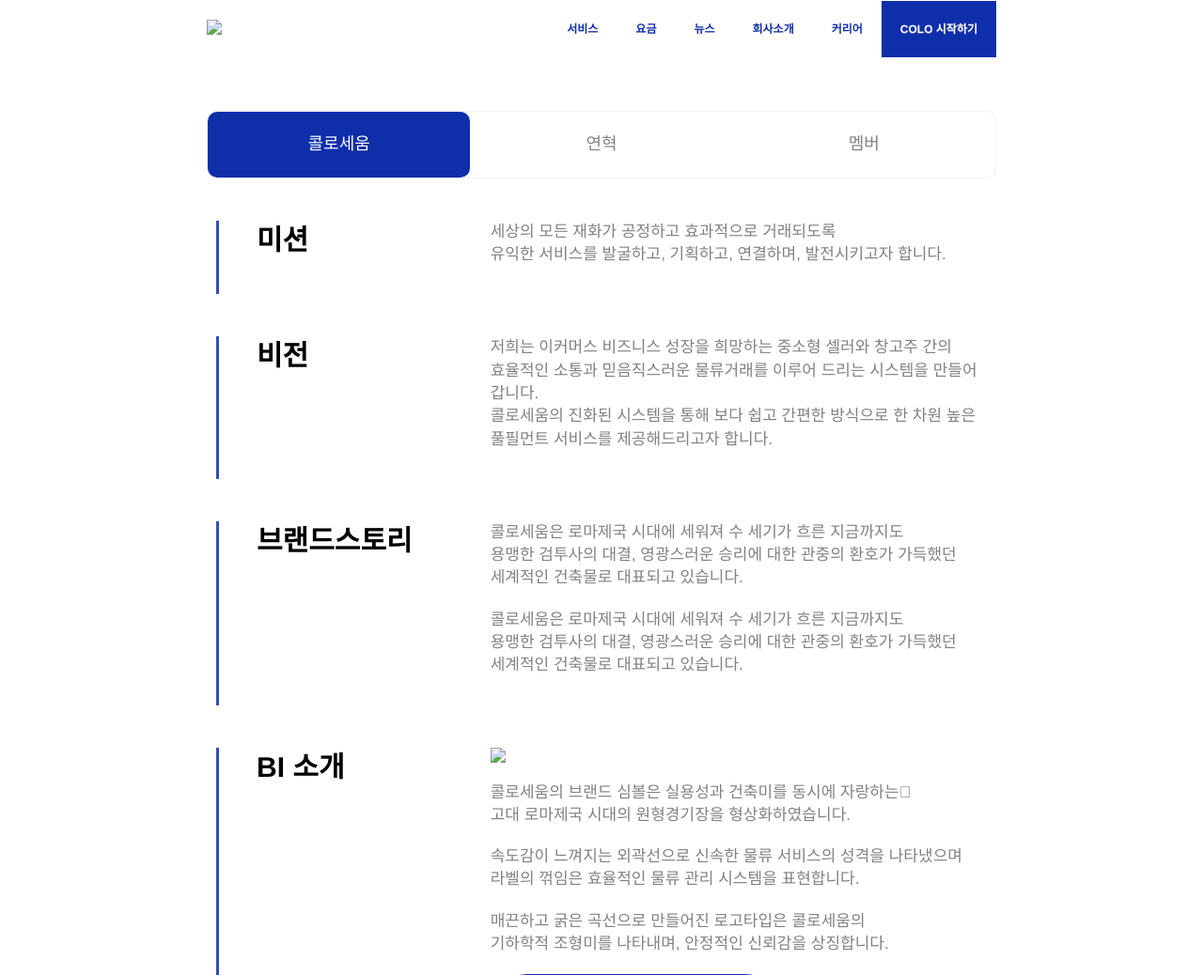
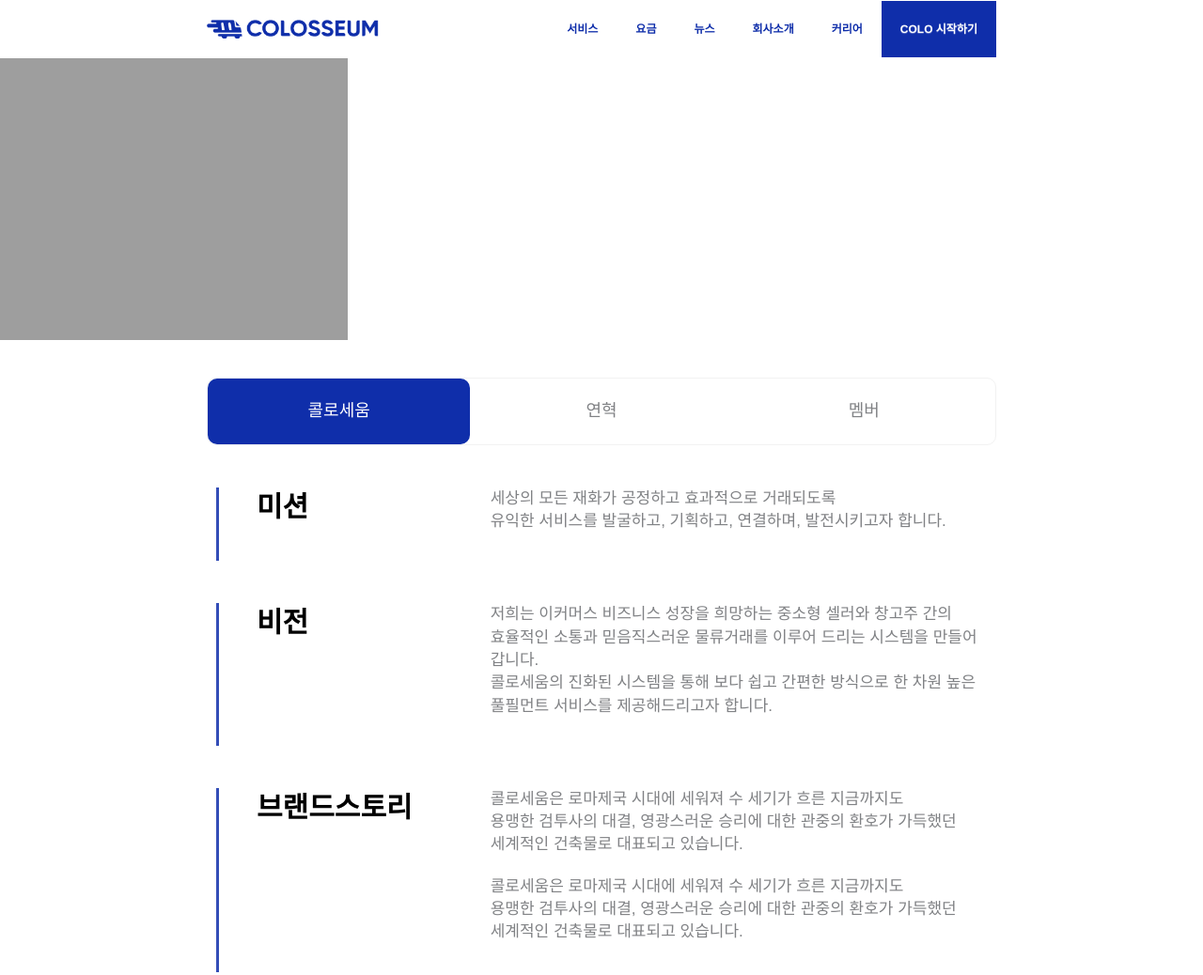
Before and after one commit to vominhtam/web, a plain HTML site: page index.html in a window 1280 px wide. Shown: the top 1038 px of the page at 94% size. Drawn offline with nearby package versions, Linux system fonts and the light colour scheme; the site is published under a folder, as on GitHub Pages, so addresses that start at the root find nothing.

Commit message:
Update index.html

```diff
--- a/index.html
+++ b/index.html
@@ -391,7 +391,7 @@
                         <span class="icon-bar"></span>
                     </button>
                     <a class="navbar-brand" href="#">
-                        <img class="logo" src="/logo_demo.png" />
+                        <img class="logo" src="logo_demo.png" />
                     </a>
                 </div>
 
@@ -409,7 +409,7 @@
             </div><!-- /.container-fluid -->
         </nav>
         <div class="row">
-            <img class="img-responsive" src="/background.png">
+            <img class="img-responsive" src="background.png">
         </div>
         <div class="container no-padding wrapper">
             <ul class="nav nav-tabs nav-justified">
@@ -547,7 +547,7 @@
 
                         </div>
                         <div class="col-md-8 content right">
-                            <img class="img-responsive" src="/img.png">
+                            <img class="img-responsive" src="img.png">
                             <br />
                             <div class="text">
                                 콜로세움의 브랜드 심볼은 실용성과 건축미를 동시에 자랑하는
@@ -582,7 +582,7 @@
 
                             </div>
                             <div class="col-md-8 content right">
-                                <img class="img-responsive" src="/img.png">
+                                <img class="img-responsive" src="img.png">
                                 <br />
                                 <div class="text">
                                     콜로세움의 브랜드 심볼은 실용성과 건축미를 동시에 자랑하는
```
